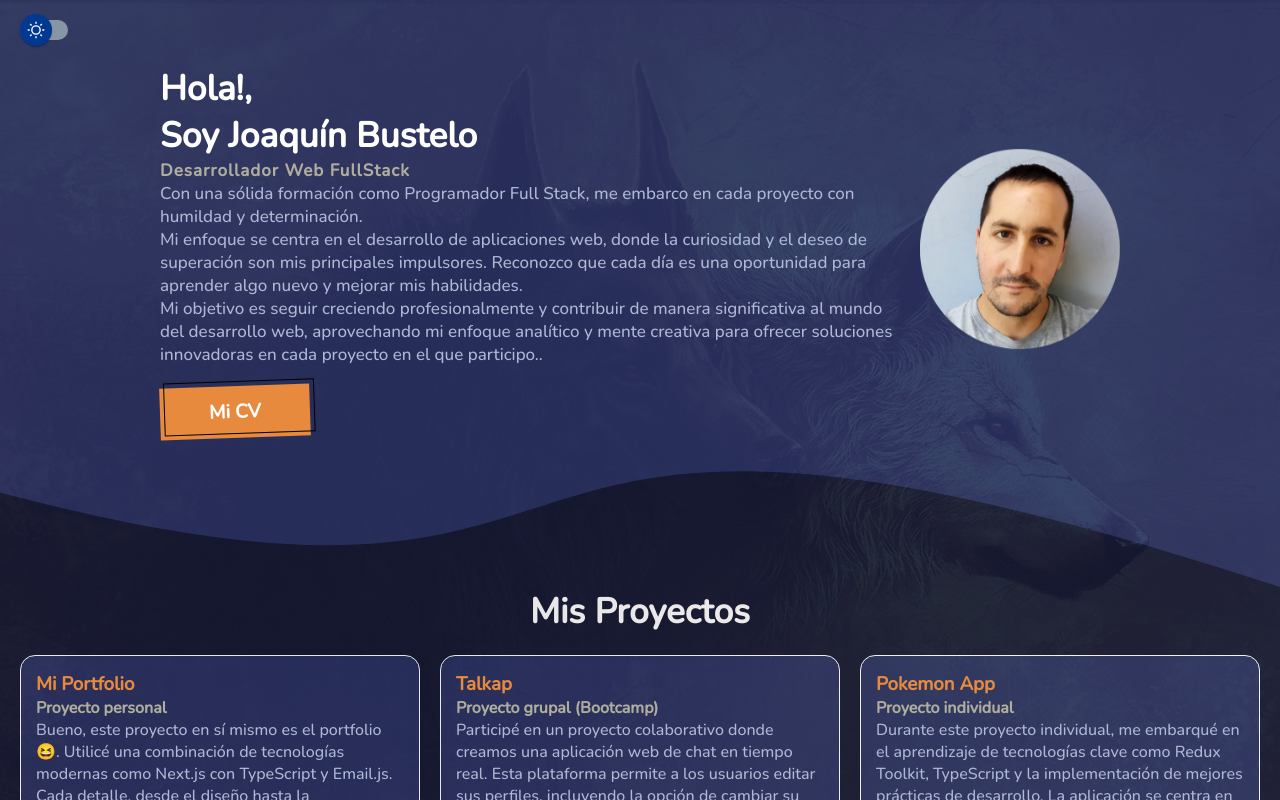
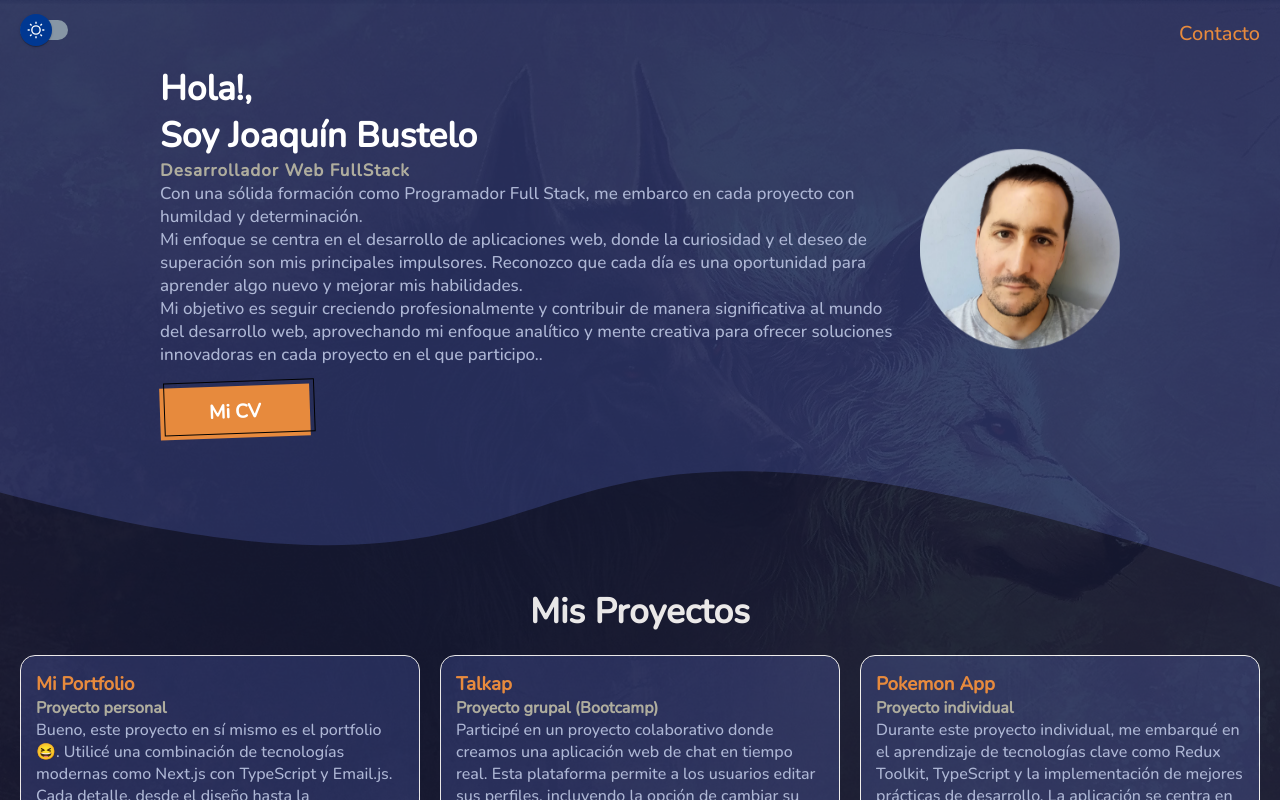
Before and after one commit to Wild-Design/My-Portfolio, a Next.js app: page / in a window 1280 px wide. Shown: the top 800 px of the page. Built offline with nearby package versions, Linux system fonts and the light colour scheme.

Commit message:
add scroll to btnContact

```diff
--- a/src/app/globals.css
+++ b/src/app/globals.css
@@ -7,6 +7,15 @@
 .firstSection {
   position: relative;
   width: 100%;
+}
+
+.contactBtn {
+  position: absolute;
+  right: 20px;
+  font-size: 20px;
+  color: #e78a3d;
+  cursor: pointer;
+  z-index: 50;
 }
 
 .secondSection {
--- a/src/app/page.tsx
+++ b/src/app/page.tsx
@@ -26,6 +26,16 @@ export default function Home() {
     setTheme(theme === THEMES.DARK ? THEMES.CLEAR : THEMES.DARK);
   };
 
+  const scrollToDown = () => {
+    /*Actualmente solo va hasta abjo de la página(que da la casualidad
+    que el formulario se encuentra aí mismo) pero lo ideal es usar
+    una referencia al formulario o una referencia a donde quiera ir*/
+    window.scrollTo({
+      top: document.documentElement.scrollHeight,
+      behavior: 'smooth',
+    });
+  };
+
   return (
     <main>
       <img
@@ -48,14 +58,13 @@ export default function Home() {
           backgroundColor: currentTheme.firstBackground,
         }}
       >
-        <div
-          style={{
-            width: 'fit-content', //pa que no se estire hasta el maximo width
-            padding: '20px',
-          }}
-        >
+        <nav className='nav' style={{ padding: '20px' }}>
           <ButtonDarkLight changeTheme={handleChangeTheme} />
-        </div>
+          <span onClick={scrollToDown} className='contactBtn'>
+            Contacto
+          </span>
+        </nav>
+
         <AboutMe currentTheme={currentTheme} />
         <FirstWave themeColor={currentTheme.firstBackground} />
       </section>
```
